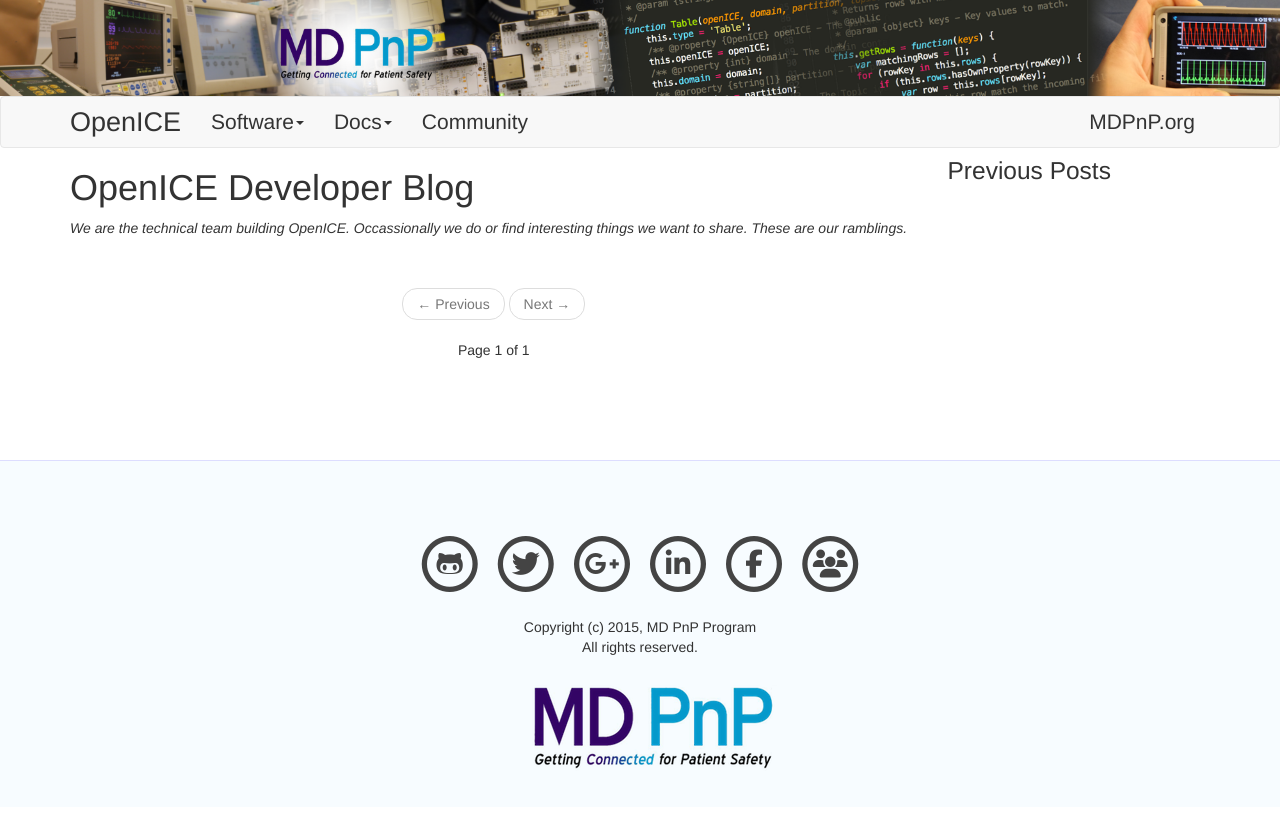
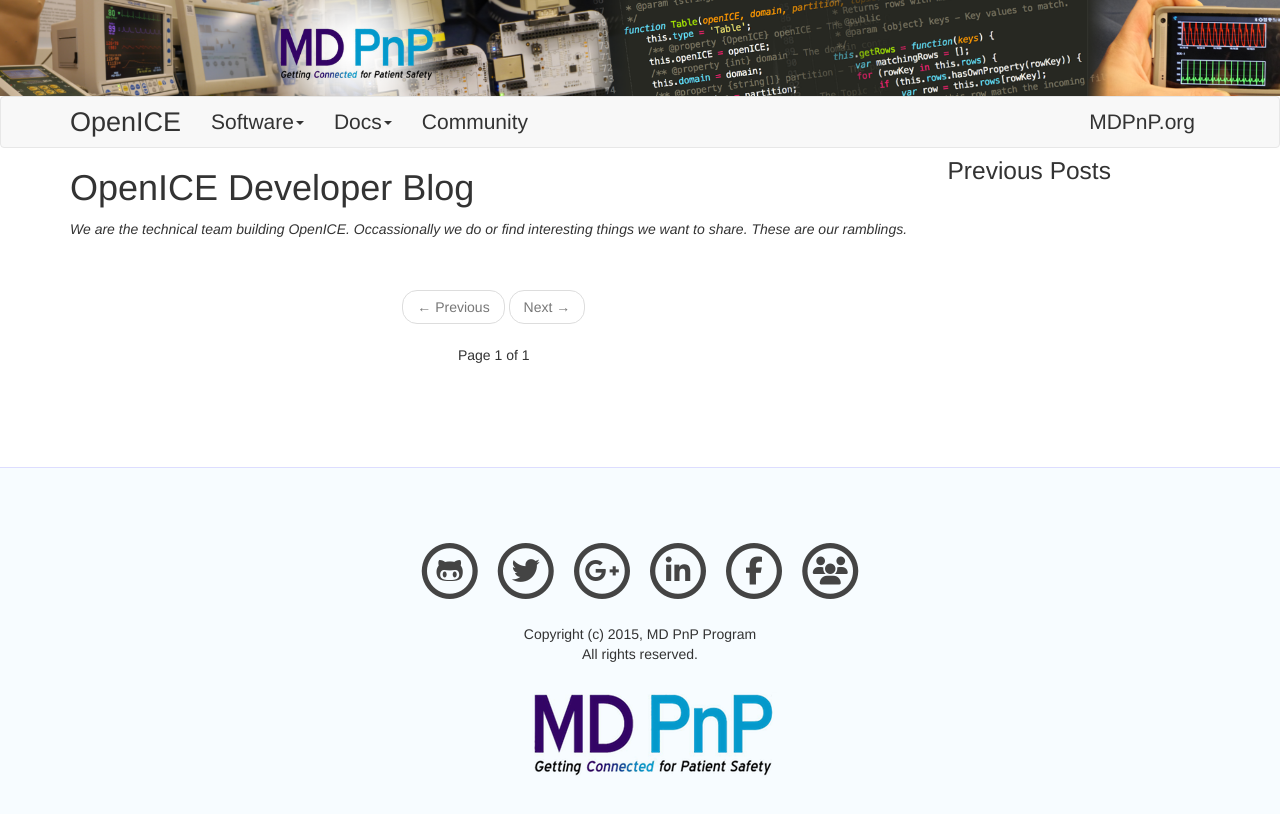
Before and after one commit to jeffplourde/openice, a Jekyll site: the page built from blog/index.html, in a window 1280 px wide. Shown: the top 816 px of the page. Built offline with Jekyll 4.4.1, drawn with Linux system fonts in a browser that asks for light colours; nearby versions of some CDN libraries; library files that are not in the unit come from our copies; the list of posts is cut into pages by our own code.

Commit message:
changed the div blog wrapper around blog content and added css to bottom margin p tags; combined two current measurement pics;

```diff
--- a/_layouts/blog.html
+++ b/_layouts/blog.html
@@ -15,7 +15,7 @@
     {% include banner.html %}
     {% include navbar.html %}
 
-    <section id="blog" class="container blog">
+    <section class="container">
 
       {% if page.title %}
         <h1 class="blog-title">{{ page.title }}</h1>
@@ -23,7 +23,9 @@
         <span class="blog-date">{{ page.date | date_to_string }}</span>
       {% endif %}
 
-      {{ content }}
+      <div class="blog">
+        {{ content }}
+      </div>
 
     </section>
 
--- a/css/blog.css
+++ b/css/blog.css
@@ -1,3 +1,9 @@
+.blog {
+  line-height: 1.6em;
+}
+.blog p {
+  margin-bottom: 1.6em;
+}
 .blog-header {
   font-weight: 300;
 }
```
Also changed, not shown: _drafts/2015-07-17-three-days-with-intel-edison.md (+2 -2 lines), assets/edison-ammeter-inline.jpg (added), assets/edison-ammeter.jpg (deleted), assets/testing-inline.jpg (deleted).
